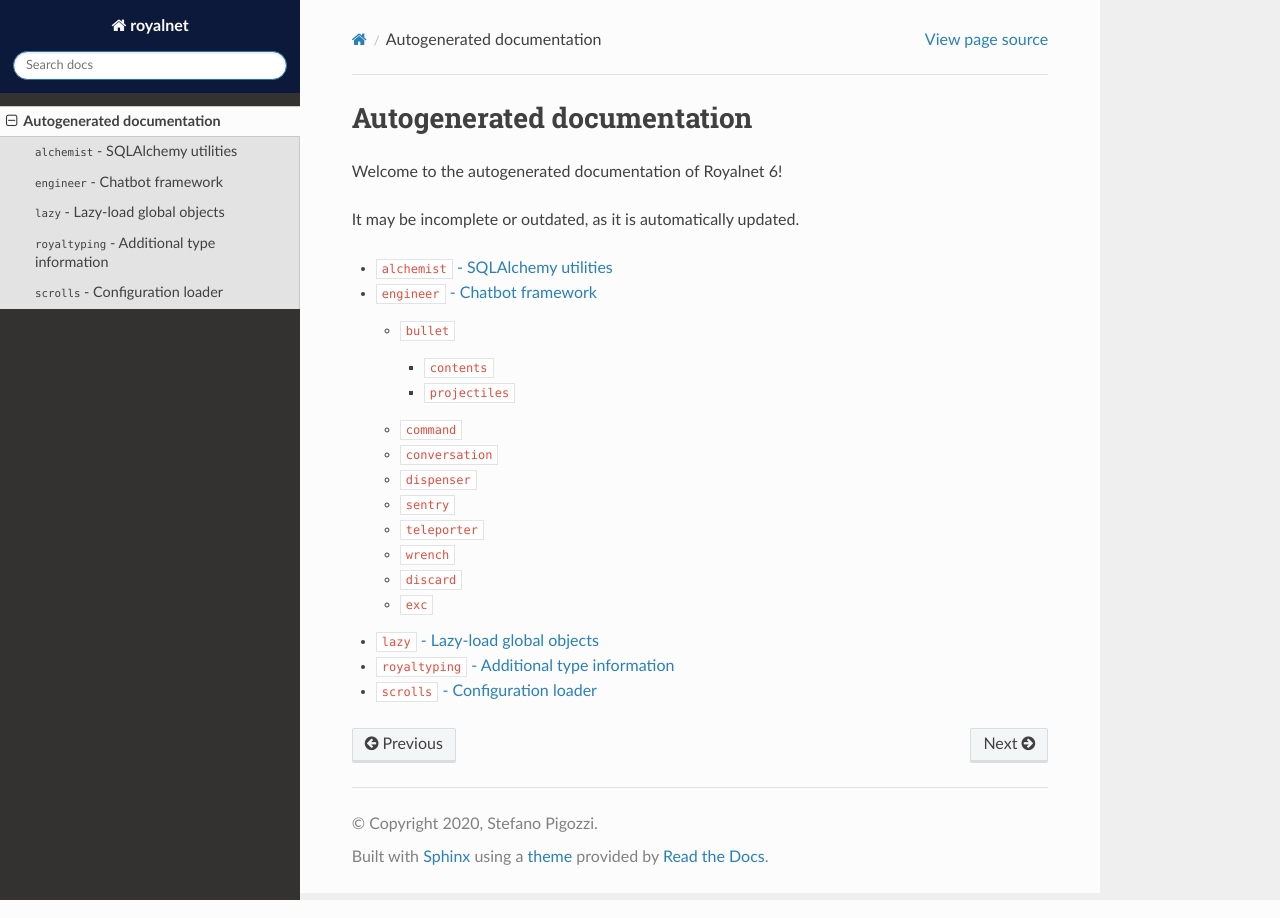
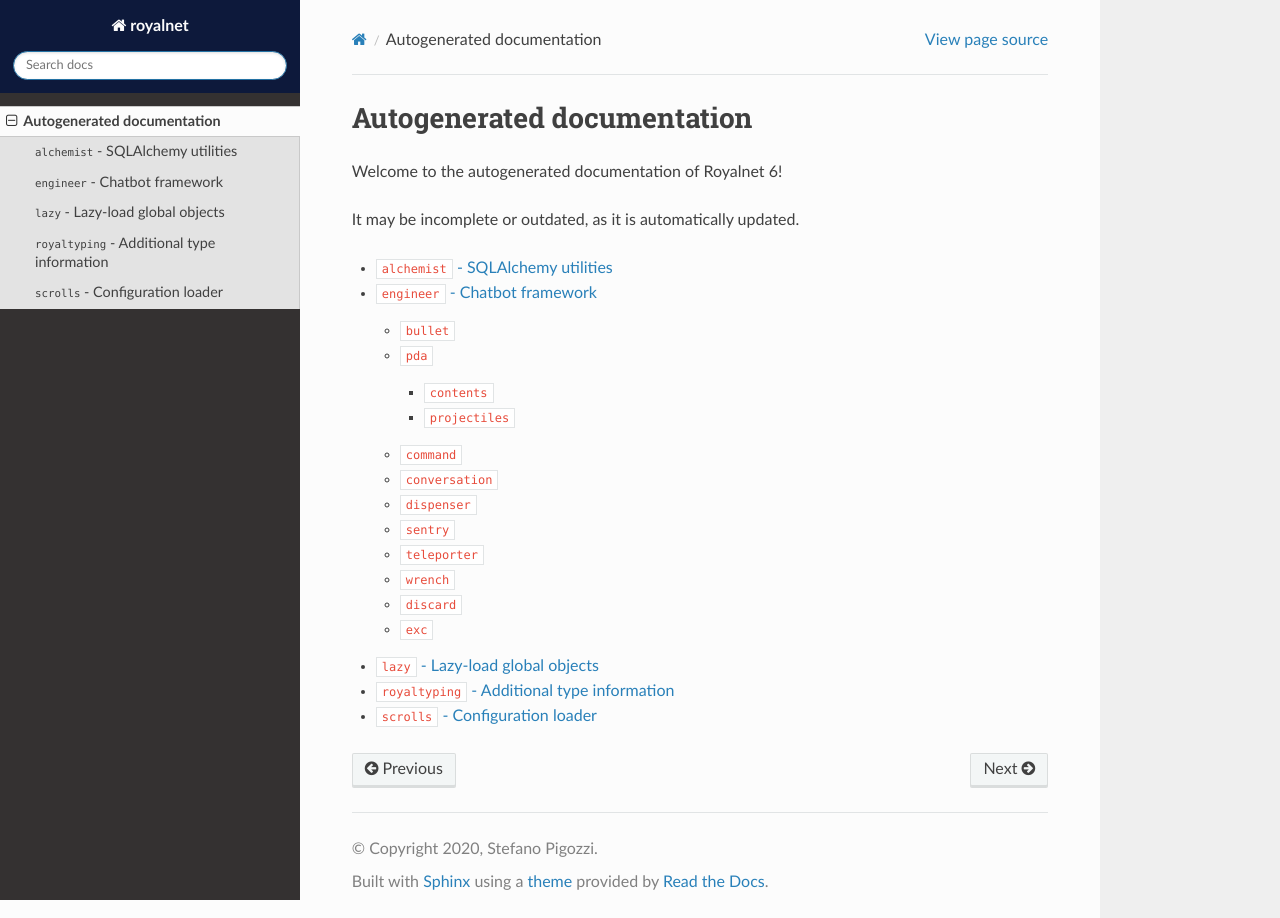
Before and after one commit to RYGhub/royalnet-6, a Sphinx documentation site: the page built from docs/source/autodoc/index.rst, in a window 1280 px wide. Built offline with Sphinx 7.4.7 and the Read the Docs theme 2.0.0, drawn with Linux system fonts in a browser that asks for light colours.

Commit message:
📔 Include PDA in the API documentation

```diff
--- a/docs/source/autodoc/engineer.rst
+++ b/docs/source/autodoc/engineer.rst
@@ -8,6 +8,12 @@
 ----------
 
 .. automodule:: royalnet.engineer.bullet
+
+
+``pda``
+----------
+
+.. automodule:: royalnet.engineer.pda
 
 
 ``contents``
```
